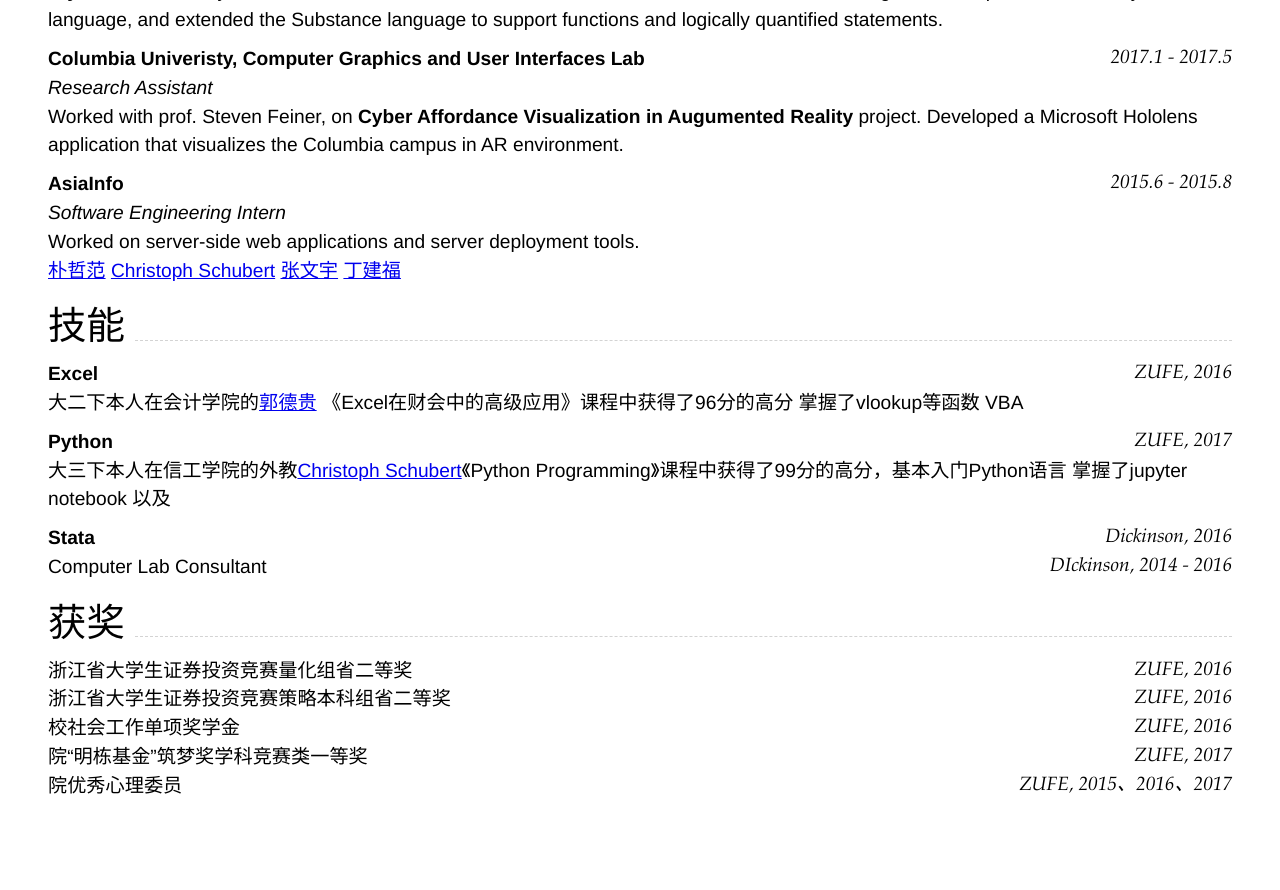
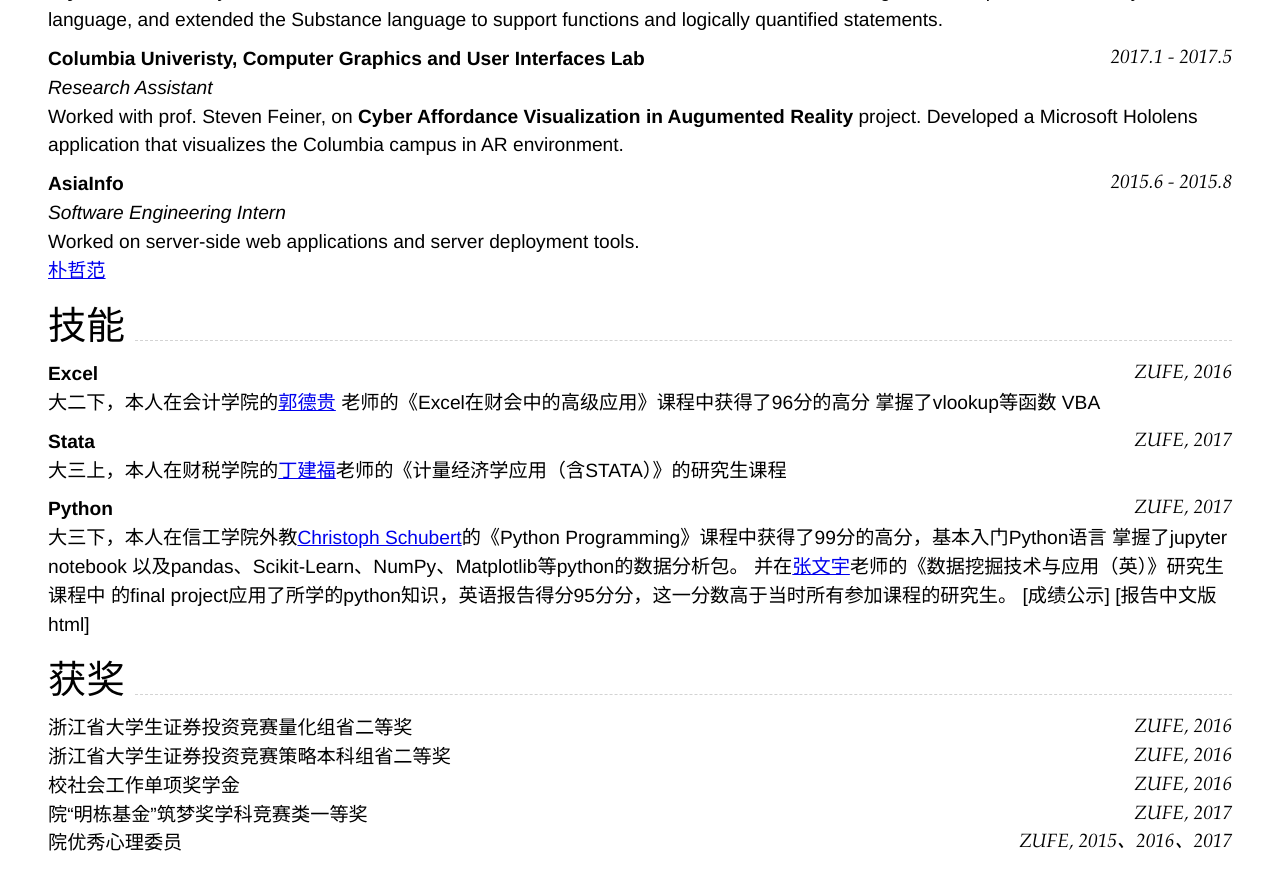
Before and after one commit to wodeni/nimo-markdown-cv, a Jekyll site: the page built from index.md, in a window 1280 px wide and 900 px high, scrolled down 933 px. Shown: the top 890 px of the window. Built offline with Jekyll 4.4.1, drawn with Linux system fonts in a browser that asks for light colours; before the commit the page ends 1782 px from its top, so only the background shows below that.

Commit message:
Update index.md

```diff
--- a/index.md
+++ b/index.md
@@ -52,18 +52,20 @@
 Worked on server-side web applications and server deployment tools.
 
  [朴哲范](http://jrxy.zufe.edu.cn/info/2056/1211.htm)
- [Christoph Schubert](https://www.linkedin.com/in/christophschubert/)
- [张文宇](http://info.zufe.edu.cn/info/1049/5085.htm)
- [丁建福](http://cz.zufe.edu.cn/info/1077/5865.htm)
+
+
+
 
 ## 技能
 
 ### __Excel__ `ZUFE, 2016` <br>
-大二下本人在会计学院的[郭德贵](http://zjacc.zufe.edu.cn/info/1182/2588.htm) 《Excel在财会中的高级应用》课程中获得了96分的高分 掌握了vlookup等函数 VBA
+大二下，本人在会计学院的[郭德贵](http://zjacc.zufe.edu.cn/info/1182/2588.htm) 老师的《Excel在财会中的高级应用》课程中获得了96分的高分 掌握了vlookup等函数 VBA
+### __Stata__ `ZUFE, 2017` <br>
+ 大三上，本人在财税学院的[丁建福](http://cz.zufe.edu.cn/info/1077/5865.htm)老师的《计量经济学应用（含STATA）》的研究生课程
 ### __Python__ `ZUFE, 2017` <br>
-大三下本人在信工学院的外教[Christoph Schubert](https://www.linkedin.com/in/christophschubert/)《Python Programming》课程中获得了99分的高分，基本入门Python语言 掌握了jupyter notebook 以及
-### __Stata__ `Dickinson, 2016` <br>
-Computer Lab Consultant `DIckinson, 2014 - 2016` <br>
+大三下，本人在信工学院外教[Christoph Schubert](https://www.linkedin.com/in/christophschubert/)的《Python Programming》课程中获得了99分的高分，基本入门Python语言 掌握了jupyter notebook 以及pandas、Scikit-Learn、NumPy、Matplotlib等python的数据分析包。 并在[张文宇](http://info.zufe.edu.cn/info/1049/5085.htm)老师的《数据挖掘技术与应用（英）》研究生课程中 的final project应用了所学的python知识，英语报告得分95分分，这一分数高于当时所有参加课程的研究生。
+[成绩公示] [报告中文版html]
+
 
 
 
```
